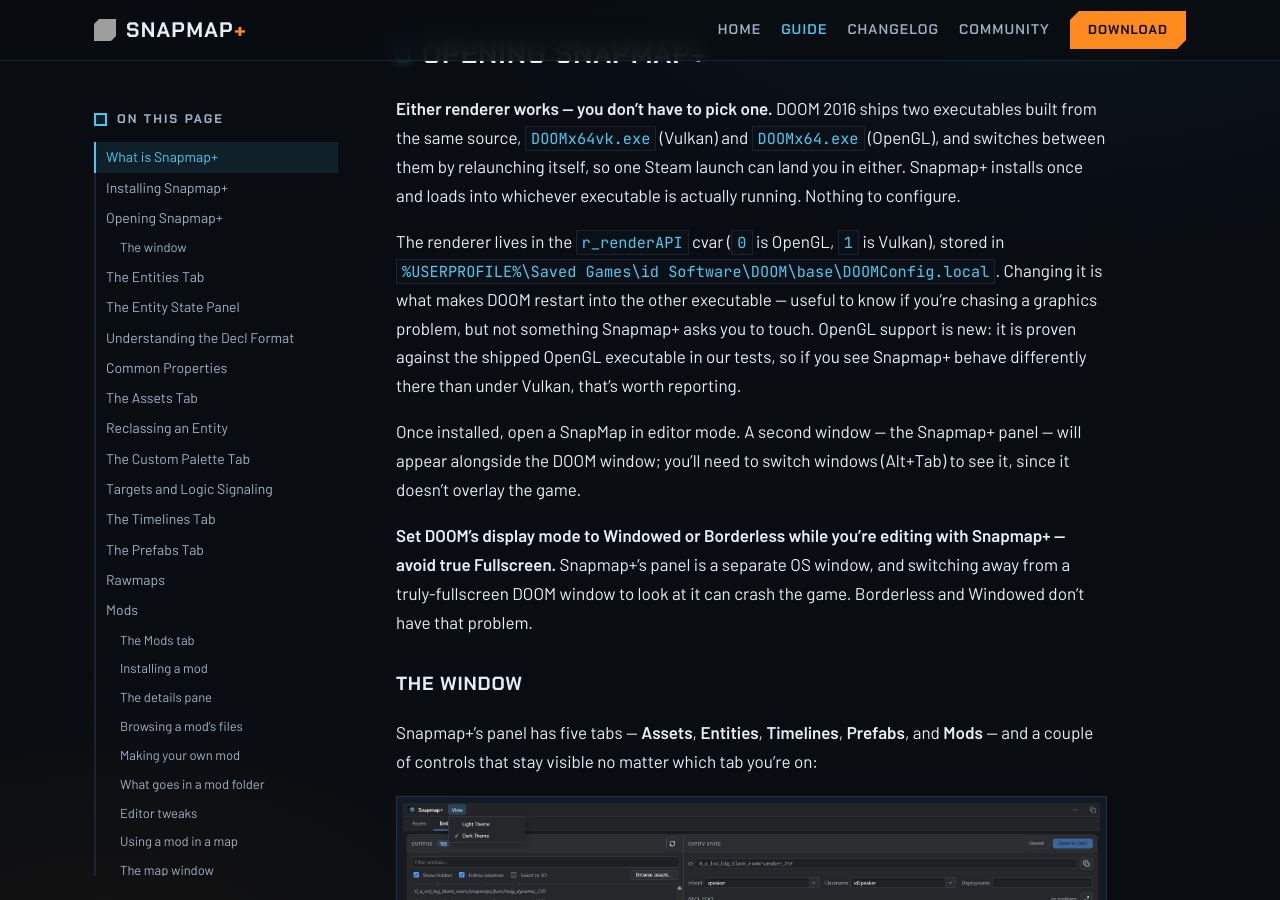
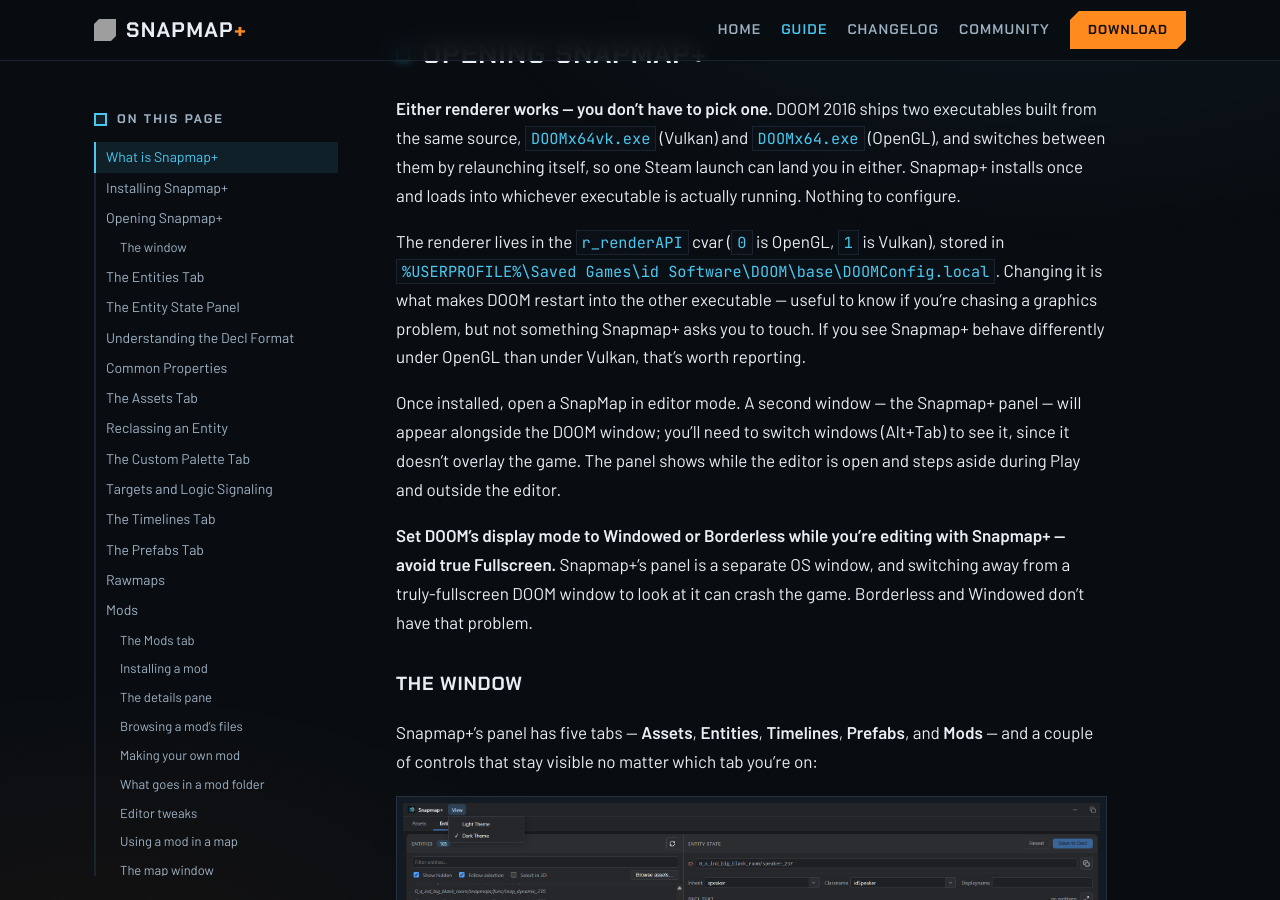
Before and after one commit to doom-snapmap/snapmap-web, a Jekyll site: the page built from site/snapmap-plus-guide.md, in a window 1280 px wide and 900 px high, scrolled down 3242 px. Built offline with Jekyll 4.4.1, drawn with Linux system fonts in a browser that asks for light colours; some of the changed text lies outside the part shown; grey boxes are pictures that could not be loaded.

Commit message:
Say when the window shows and what the keyboard does
Opening Snapmap+ now says the window steps aside outside the editor, names the line that reports a feature unavailable this session, and lists the keyboard rules.

```diff
--- a/site/snapmap-plus-guide.md
+++ b/site/snapmap-plus-guide.md
@@ -110,12 +110,13 @@ executable is actually running. Nothing to configure.
 The renderer lives in the `r_renderAPI` cvar (`0` is OpenGL, `1` is Vulkan), stored in
 `%USERPROFILE%\Saved Games\id Software\DOOM\base\DOOMConfig.local`. Changing it is what makes DOOM restart
 into the other executable — useful to know if you're chasing a graphics problem, but not something Snapmap+
-asks you to touch. OpenGL support is new: it is proven against the shipped OpenGL executable in our tests,
-so if you see Snapmap+ behave differently there than under Vulkan, that's worth reporting.
+asks you to touch. If you see Snapmap+ behave differently under OpenGL than under Vulkan, that's
+worth reporting.
 
 Once installed, open a SnapMap in editor mode. A second window — the Snapmap+ panel — will appear
 alongside the DOOM window; you'll need to switch windows (Alt+Tab) to see it, since it doesn't overlay
-the game.
+the game. The panel shows while the editor is open and steps aside during Play and outside the
+editor.
 
 **Set DOOM's display mode to Windowed or Borderless while you're editing with Snapmap+ — avoid true
 Fullscreen.** Snapmap+'s panel is a separate OS window, and switching away from a truly-fullscreen DOOM
@@ -153,6 +154,13 @@ The **status bar** along the bottom stays visible on every tab too:
 - **Updated** (far right) is a live timestamp of the last change Snapmap+ picked up from the map.
 - The **?** icon next to it opens the feedback dialog — see [Reporting Bugs and Requesting
   Features](#reporting-bugs-and-requesting-features).
+
+When a Snapmap+ feature cannot work with your copy of the game, a line above the status bar names
+it ("... is unavailable in this session"); the rest of Snapmap+ works as usual.
+
+**Keyboard.** Every dialog closes with **Esc** and gives focus back where it was. **Shift+F10** opens a
+row's right-click menu, the arrow keys move between tabs and rows, and keys typed into a text box stay
+in that box. Messages that report an error stay until you dismiss them.
 
 ---
 
```
